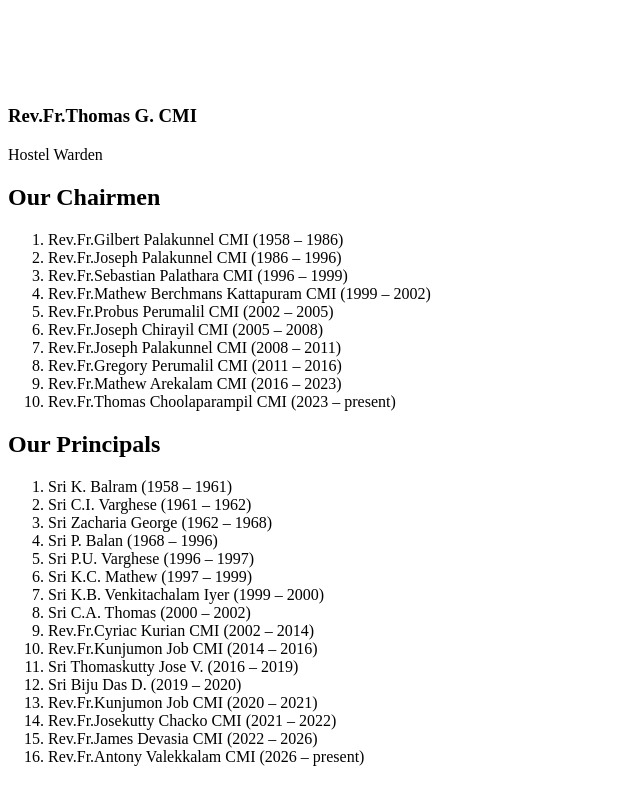
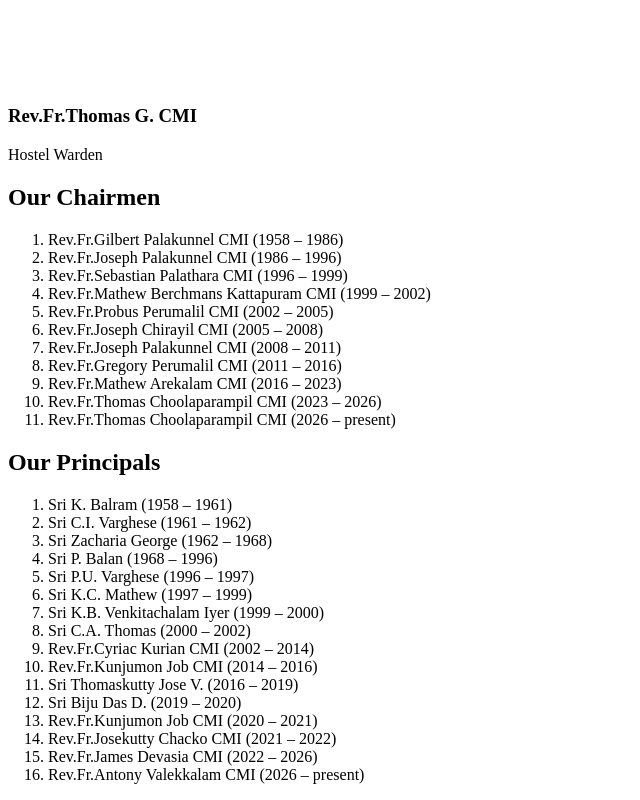
Before and after one commit to chavaratechsolutions/carmelpoly, a Next.js app: page /About/ManagementPage in a window 1280 px wide. Shown: the part 1556-2356 px from the top of the page, without its empty margins (0-640 px from the left). Built offline with nearby package versions, Linux system fonts and the light colour scheme.

Commit message:
Update management details and constants

```diff
--- a/src/common/utils/constants.ts
+++ b/src/common/utils/constants.ts
@@ -458,9 +458,9 @@ export const departments = {
 
 export const managementTeam = [{
   id: 1,
-  name: "Rev.Fr.Thomas Choolaparampil CMI",
+  name: "Rev.Fr Paul Thunduparampil CMI",
   position: "Chairman",
-  image: "/management/Choolaparampil.png",
+  image: "/management/Rev.Fr Paul Thunduparampil CMI.jpeg",
   contact: "0477-2287240"
 },
 {
--- a/src/widgets/About/Management.tsx
+++ b/src/widgets/About/Management.tsx
@@ -76,7 +76,9 @@ export default function Management() {
           <li>Rev.Fr.Joseph Palakunnel CMI (2008 – 2011)</li>
           <li>Rev.Fr.Gregory Perumalil CMI (2011 – 2016)</li>
           <li>Rev.Fr.Mathew Arekalam CMI (2016 – 2023)</li>
-          <li>Rev.Fr.Thomas Choolaparampil CMI (2023 – present)</li>
+          <li>Rev.Fr.Thomas Choolaparampil CMI (2023 – 2026)</li>
+          <li>Rev.Fr.Thomas Choolaparampil CMI (2026 – present)</li>
+
         </ol>
       </section>
 
```
Also changed, not shown: public/management/Rev.Fr Paul Thunduparampil CMI.jpeg (added).
